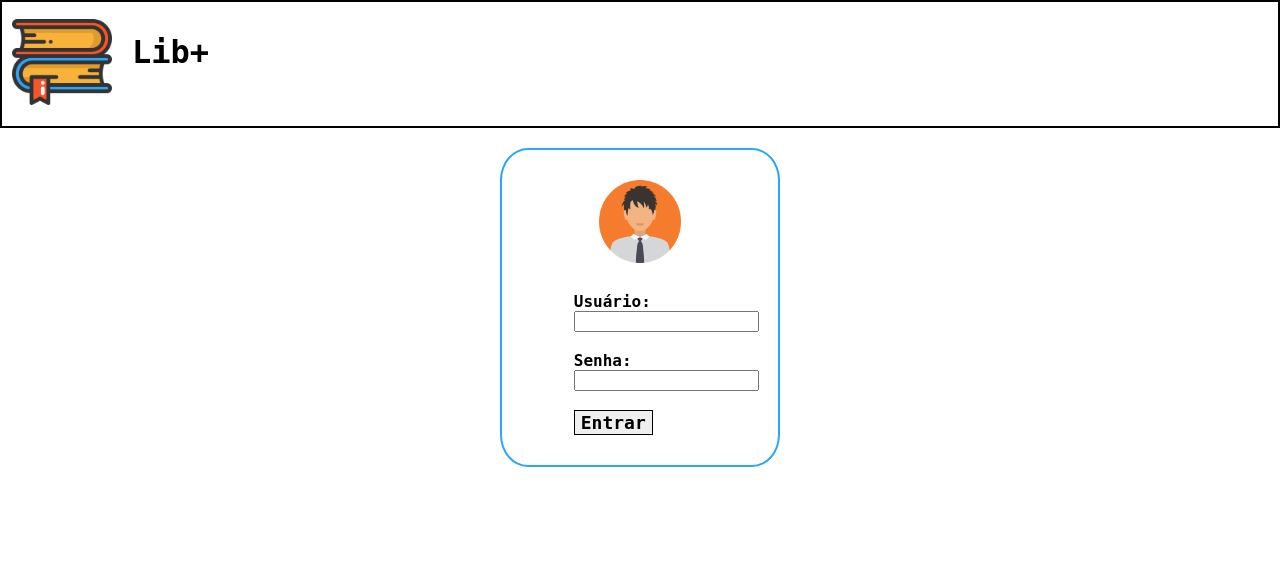
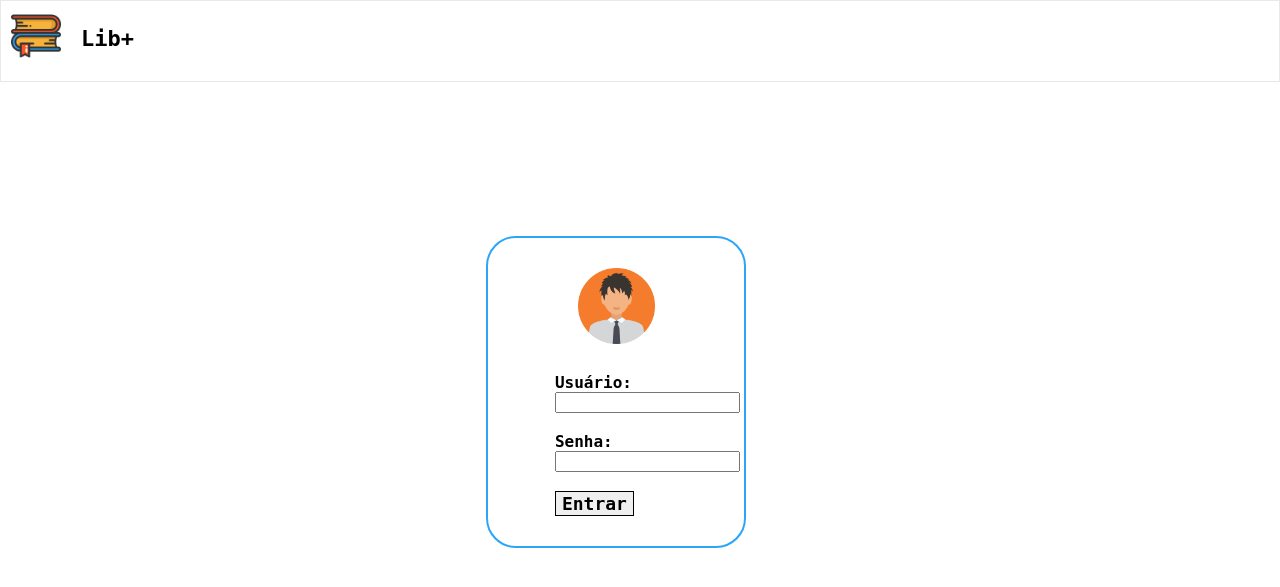
Before and after one commit to Library-Plus/Projeto-Biblioteca, a PHP site: page / in a window 1280 px wide. Shown: the top 587 px of the page. Run offline with PHP 8.4, Linux system fonts and the light colour scheme.

Commit message:
Refeito style.css

```diff
--- a/css/style.css
+++ b/css/style.css
@@ -7,16 +7,20 @@ body{
 }
 .form-login{
   border: 2px #2ba5f7 solid;
-  border-radius: 10%;
-  margin: 20px 500px 0px 500px;
+  border-radius: 30px;
+  width: 20%;
+  margin: 12% 0% 0% 38%;
 }
 .form-login.has-error{
   border: 2px red solid;
-  border-radius: 10%;
-  margin: 0px 500px 0px 500px;
+  border-radius: 30px;
+  width: 20%;
+  margin: 12% 0% 0% 38%;
 }
 .erro {
-  padding: 3px;
+  font-weight: bold;
+  padding: 2px;
+  margin: 18%;
   background-color: white;
   color: red;
 }
@@ -35,7 +39,7 @@ label{
   font-weight: bold;
 }
 .logo{
-  height: 100px;
+  height: 50px;
 }
 .logoMenu{
   float: left;
@@ -51,7 +55,8 @@ label{
 .cabecalho{
   float: left;
   padding: 10px;
-  width: 100px;
+  height: 50px;
+  width: 50px;
 }
 .quebra{
   clear: left;
@@ -59,30 +64,54 @@ label{
 /*MENU.PHP*/
 a{
   color: black;
-  padding: 5px;
+  margin-left: 5px;
+  border-radius: 15px;
   background-color: white;
-  border: 1px black solid;
   text-decoration: none;
+  font-weight: normal;
 }
 a:hover{
-  color: goldenrod;
-  padding: 5px;
-  background-color: lightyellow;
-  border: 3px black solid;
+  color: black;
+  background-color: #E8E8E8;
   text-decoration: none;
-}
-.tabela{
-  padding: 5px;
-  border: 2px black solid;
+  font-weight: normal;
 }
 .formulario{
   padding: 0% 0% 0% 26%;
   margin-bottom: 30px;
 }
-td{
-  border: 1px black solid;
-}
 header{
   background-color: white;
-  border: 2px black solid;
+  border: 1px #E8E8E8 solid;
+  padding-bottom: 10px;
 }
+h1{
+  font-size: 22px;
+}
+.tabela{
+  width: 99%;
+  margin-top: 10px;
+  margin-left: 0.5%;
+  padding: 5px;
+  height: 80px;
+  border-collapse: collapse;
+}
+td{
+  padding-left: 145px;
+}
+.tabela thead{
+  background-color: #2ba5f7;
+  color: white;
+}
+.tabela tbody, tr {
+  border-bottom: 1px solid #dddddd;
+}
+p {
+  margin-left: 10px;
+}
+/*.teste{
+  float: left;
+  padding-top: 10px;
+  margin-top: 30px;
+  margin-bottom: 10px;
+} */
```
